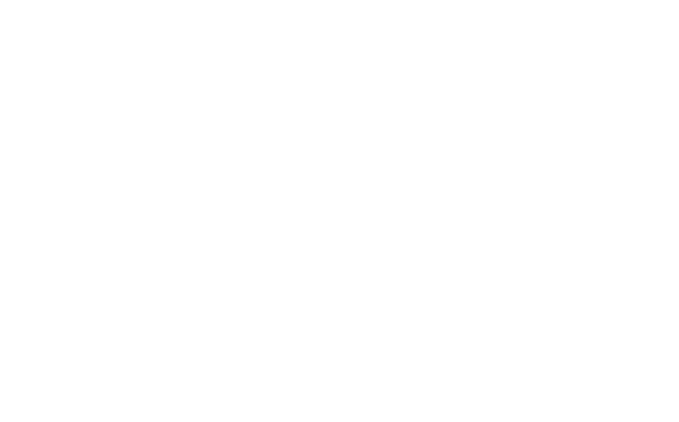
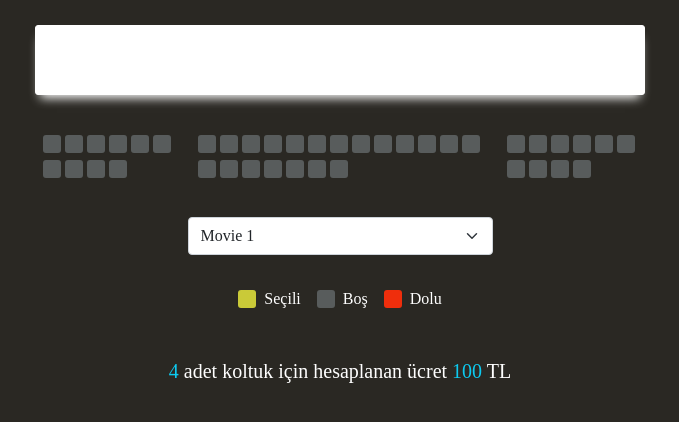
Before and after one commit to umutakinc/cinema-ticket, a plain HTML site: page index.html in a window 1280 px wide. Shown: the whole page, without its empty margins (300-979 px from the left). Drawn offline with nearby package versions, Linux system fonts and the light colour scheme.

Commit message:
template created.

```diff
--- a/index.html
+++ b/index.html
@@ -12,7 +12,91 @@
     <link rel="stylesheet" href="style.css">
 </head>
 <body>
+    <div class="container-fluid d-flex justify-content-center">
+        <div class="col-8 col-md-6">
+            <div class="box">
+                <!-- Film perdesi -->
+                <div class="screen"></div>
+                <!-- Koltuklar -->
+                <div class="row justify-content-between mb-4 p-2">
+                    <div class="col-3">
+                        <span class="item"></span>
+                        <span class="item"></span>
+                        <span class="item"></span>
+                        <span class="item"></span>
+                        <span class="item"></span>
+                        <span class="item"></span>
+                        <span class="item"></span>
+                        <span class="item"></span>
+                        <span class="item"></span>
+                        <span class="item"></span>
+                    </div>
+                    <div class="col-6">
+                        <span class="item"></span>
+                        <span class="item"></span>
+                        <span class="item"></span>
+                        <span class="item"></span>
+                        <span class="item"></span>
+                        <span class="item"></span>
+                        <span class="item"></span>
+                        <span class="item"></span>
+                        <span class="item"></span>
+                        <span class="item"></span>
+                        <span class="item"></span>
+                        <span class="item"></span>
+                        <span class="item"></span>
+                        <span class="item"></span>
+                        <span class="item"></span>
+                        <span class="item"></span>
+                        <span class="item"></span>
+                        <span class="item"></span>
+                        <span class="item"></span>
+                        <span class="item"></span>
+                    </div>
+                    <div class="col-3">
+                        <span class="item"></span>
+                        <span class="item"></span>
+                        <span class="item"></span>
+                        <span class="item"></span>
+                        <span class="item"></span>
+                        <span class="item"></span>
+                        <span class="item"></span>
+                        <span class="item"></span>
+                        <span class="item"></span>
+                        <span class="item"></span>
+                    </div>
+                </div>
+                <!-- Film seçimi -->
+                <div class="col-6">
+                    <div class="choose-film">
+                        <select class="form-select">
+                            <option value="Movie 1" selected>Movie 1</option>
+                            <option value="Movie 2">Movie 2</option>
+                            <option value="Movie 3">Movie 3</option>
+                        </select>
+                    </div>
+                </div>
+                <!-- Rezervasyon durumu -->
+                <div class="rezervation-status">
+                    <div class="d-flex align-items-center me-3">
+                        <span class="item yellow"></span>
+                        <span class="ms-2">Seçili</span>
+                    </div>
+                    <div class="d-flex align-items-center me-3">
+                        <span class="item"></span>
+                        <span class="ms-2">Boş</span>
+                    </div>
+                    <div class="d-flex align-items-center">
+                        <span class="item red"></span>
+                        <span class="ms-2">Dolu</span>
+                    </div>
+                </div>
 
+                <!-- Açıklama -->
+                <h5 class="text-white mt-5"><span class="text-info">4</span> adet koltuk için hesaplanan ücret <span class="text-info">100</span> TL</h5>
+            </div>
+        </div>
+    </div>
 
     <script src="https://cdnjs.cloudflare.com/ajax/libs/jquery/3.6.1/jquery.min.js"></script>
     <script src="main.js"></script>
--- a/style.css
+++ b/style.css
@@ -0,0 +1,53 @@
+* {
+    padding: 0;
+    margin: 0;
+    box-sizing: border-box;
+}
+body {
+    font-family: 'Times New Roman', Times, serif;
+    font-size: 16px;
+    background-color: rgb(42, 40, 35);
+}
+.box {
+    display: flex;
+    flex-direction: column;
+    align-items: center;
+    padding: 1.5rem .5rem 0;
+    border: 1px solid transparent;
+    border-radius: 5px;
+}
+.box .screen {
+    width: 100%;
+    height: 70px;
+    background-color: white;
+    border: 1px solid #fff;
+    border-radius: 3px;
+    box-shadow: 0px 8px 10px -5px #fff;
+    margin-bottom: 2rem;
+}
+.box .choose-film {
+    margin-bottom: 2rem;
+}
+.box .item {
+    display: inline-block;
+    height: 18px;
+    width: 18px;
+    border: 1px solid transparent;
+    border-radius: 3px;
+    cursor: pointer;
+    background-color: rgb(88, 92, 92);
+}
+.box .item.yellow {
+    background-color: rgb(202, 202, 56);
+}
+.box .item.red {
+    background-color: rgb(239, 46, 12);
+}
+.box .rezervation-status {
+    display: flex;
+    justify-content: space-between;
+    color: #fff;
+}
+.box .rezervation-status .item {
+    cursor: auto;
+}
```
